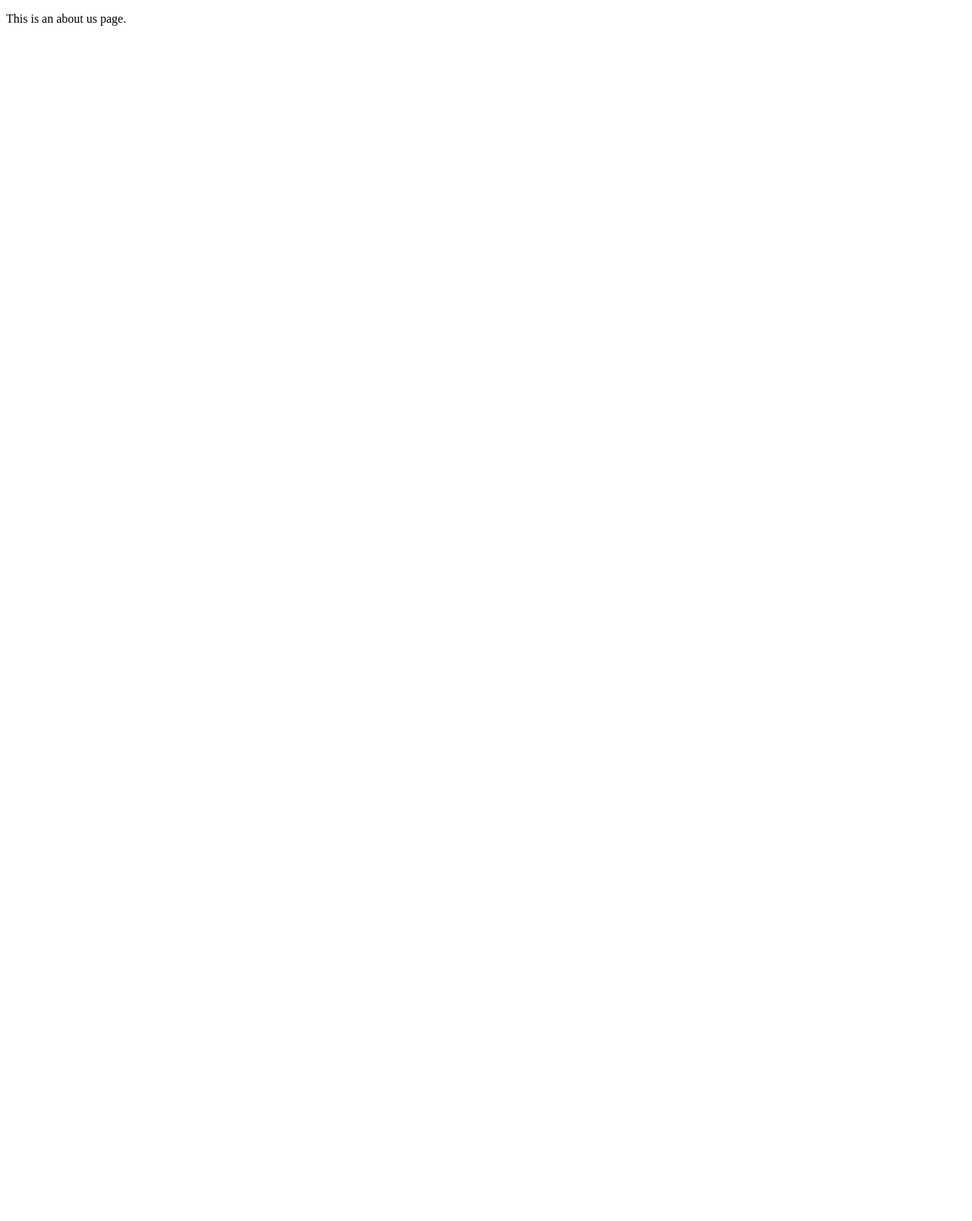
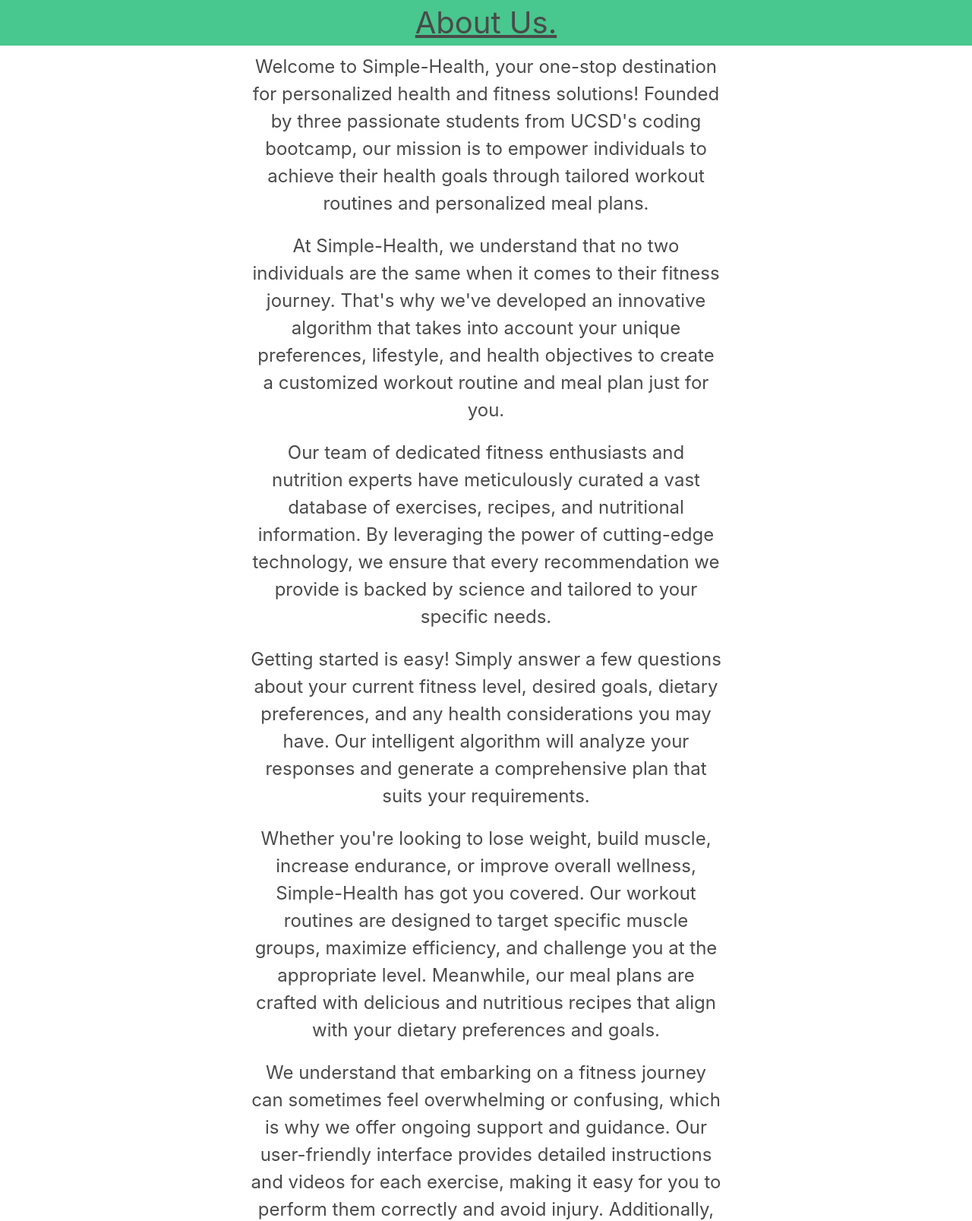
Before and after one commit to Af0nz0/simple-health, a plain HTML site: page about-us.html in a window 1280 px wide. Shown: the top 1607 px of the page at 76% size. Before the commit the page ends 800 px from the top, so only its background shows below. Drawn offline with nearby package versions, Linux system fonts and the light colour scheme.

Commit message:
updated files

```diff
--- a/about-us.html
+++ b/about-us.html
@@ -1,12 +1,58 @@
 <!DOCTYPE html>
 <html lang="en">
+
 <head>
   <meta charset="UTF-8">
   <meta http-equiv="X-UA-Compatible" content="IE=edge">
   <meta name="viewport" content="width=device-width, initial-scale=1.0">
+  <link rel="stylesheet" href="https://cdn.jsdelivr.net/npm/bulma@0.9.4/css/bulma.min.css">
+  <link rel="stylesheet" href="./assets/style.css">
   <title>About Us</title>
 </head>
+
 <body>
-  <p> This is an about us page.</p>
+  <h1 class="is-size-2 is-underlined has-background-success has-text-centered"> About Us.</h1>
+  <p class="center is-size-4">
+    Welcome to Simple-Health, your one-stop destination for personalized health and fitness solutions! Founded by three
+    passionate students from UCSD's coding bootcamp, our mission is to empower individuals to achieve their health goals
+    through tailored workout routines and personalized meal plans.
+  </p>
+  <p class="center is-size-4">
+    At Simple-Health, we understand that no two individuals are the same when it comes to their fitness journey. That's
+    why we've developed an innovative algorithm that takes into account your unique preferences, lifestyle, and health
+    objectives to create a customized workout routine and meal plan just for you.
+  </p>
+  <p class="center is-size-4">
+    Our team of dedicated fitness enthusiasts and nutrition experts have meticulously curated a vast database of
+    exercises, recipes, and nutritional information. By leveraging the power of cutting-edge technology, we ensure that
+    every recommendation we provide is backed by science and tailored to your specific needs.
+  </p>
+  <p class="center is-size-4">
+    Getting started is easy! Simply answer a few questions about your current fitness level, desired goals, dietary
+    preferences, and any health considerations you may have. Our intelligent algorithm will analyze your responses and
+    generate a comprehensive plan that suits your requirements.
+  </p>
+  <p class="center is-size-4">
+    Whether you're looking to lose weight, build muscle, increase endurance, or improve overall wellness, Simple-Health
+    has got you covered. Our workout routines are designed to target specific muscle groups, maximize efficiency, and
+    challenge you at the appropriate level. Meanwhile, our meal plans are crafted with delicious and nutritious recipes
+    that align with your dietary preferences and goals.
+  </p>
+  <p class="center is-size-4">
+    We understand that embarking on a fitness journey can sometimes feel overwhelming or confusing, which is why we
+    offer ongoing support and guidance. Our user-friendly interface provides detailed instructions and videos for each
+    exercise, making it easy for you to perform them correctly and avoid injury. Additionally, our nutrition experts are
+    available to answer any questions you may have and provide additional tips and advice along the way.
+  </p>
+  <p class="center is-size-4">
+    Join thousands of satisfied users who have achieved remarkable results with Simple-Health. Take control of your
+    health today and unlock your full potential. Whether you're a beginner or an experienced fitness enthusiast, our
+    personalized approach will help you stay motivated, track your progress, and transform your body and lifestyle.
+  </p>
+  <p class="center is-size-4">
+    Embark on your fitness journey with Simple-Health and let us guide you towards a healthier, fitter, and happier
+    version of yourself. Start today and experience the transformative power of personalized fitness and nutrition!
+  </p>
 </body>
+
 </html>
```
Also changed, not shown: index.html (+12 -30 lines).
